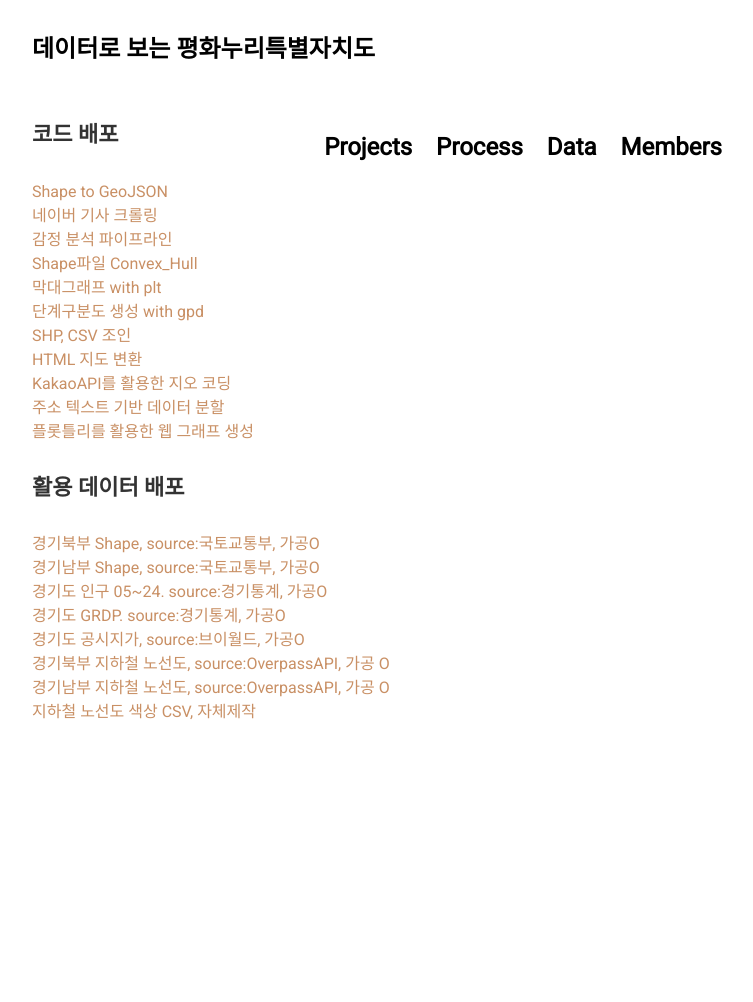
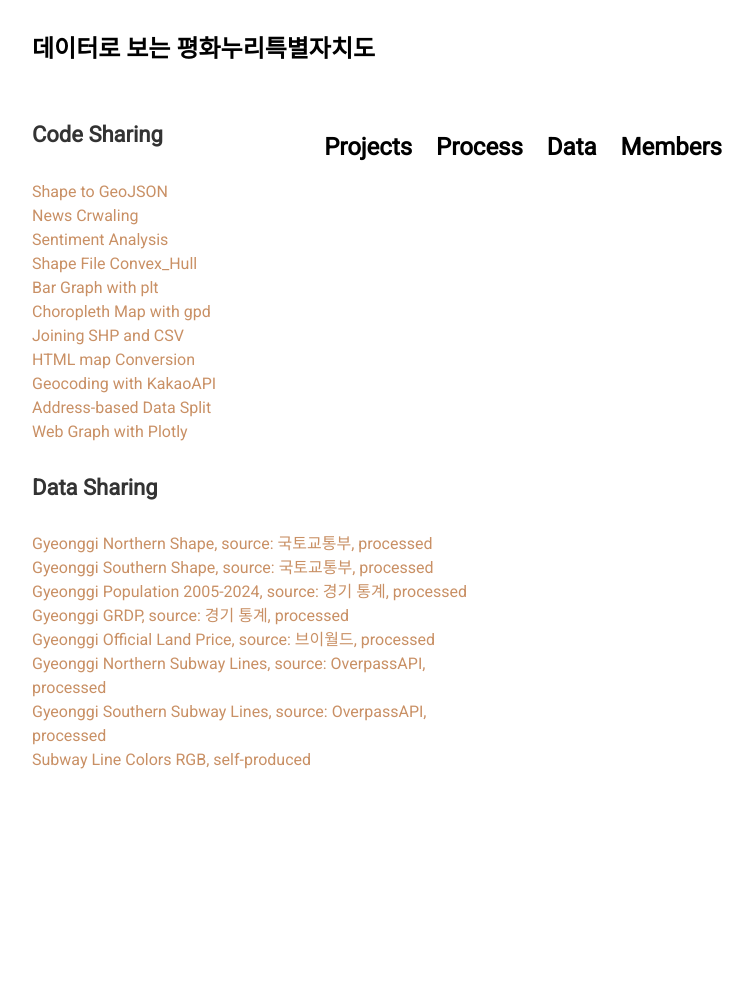
Before and after one commit to jinuew/SICM2002-6, a Jekyll site: the page built from pages/about.md, in a window 1280 px wide. Shown: the whole page, without its empty margins (263-1016 px from the left). Built offline with Jekyll 4.4.1, drawn with Linux system fonts in a browser that asks for light colours; nearby versions of some CDN libraries; before the commit the page ends 954 px from its top, so only the background shows below that.

Commit message:
Update about.md

```diff
--- a/pages/about.md
+++ b/pages/about.md
@@ -4,27 +4,27 @@ title: About
 permalink: /about
 ---
 
-#### 코드 배포
+#### Code Sharing
 
 [Shape to GeoJSON](https://github.com/jinuew/sicm2002-6/blob/main/assets/Code/Shape_to_GeoJSON.ipynb)<br>
-[네이버 기사 크롤링](https://github.com/jinuew/sicm2002-6/blob/main/assets/Code/네이버기사 크롤링.ipynb)<br>
-[감정 분석 파이프라인](https://github.com/jinuew/sicm2002-6/blob/main/assets/Code/감정분석 코드.ipynb)<br>
-[Shape파일 Convex_Hull](https://github.com/jinuew/sicm2002-6/blob/main/assets/Code/Convex_Hull.ipynb)<br>
-[막대그래프 with plt](https://github.com/jinuew/sicm2002-6/blob/main/assets/Code/GRDP.ipynb)<br>
-[단계구분도 생성 with gpd](https://github.com/jinuew/sicm2002-6/blob/main/assets/Code/GRDP단계구분도.ipynb)<br>
-[SHP, CSV 조인](https://github.com/jinuew/sicm2002-6/blob/main/assets/Code/shp와csv조인.ipynb)<br>
-[HTML 지도 변환](https://github.com/jinuew/sicm2002-6/blob/main/assets/Code/Geojson_to_html.ipynb)<br>
-[KakaoAPI를 활용한 지오 코딩](https://github.com/jinuew/sicm2002-6/blob/main/assets/Code/지오코딩.ipynb)<br>
-[주소 텍스트 기반 데이터 분할](https://github.com/jinuew/sicm2002-6/blob/main/assets/Code/주소기반데이터분할.ipynb)<br>
-[플롯틀리를 활용한 웹 그래프 생성](https://github.com/jinuew/sicm2002-6/blob/main/assets/Code/플롯틀리.ipynb)<br>
+[News Crwaling](https://github.com/jinuew/sicm2002-6/blob/main/assets/Code/네이버기사 크롤링.ipynb)<br>
+[Sentiment Analysis](https://github.com/jinuew/sicm2002-6/blob/main/assets/Code/감정분석 코드.ipynb)<br>
+[Shape File Convex_Hull](https://github.com/jinuew/sicm2002-6/blob/main/assets/Code/Convex_Hull.ipynb)<br>
+[Bar Graph with plt](https://github.com/jinuew/sicm2002-6/blob/main/assets/Code/GRDP.ipynb)<br>
+[Choropleth Map with gpd](https://github.com/jinuew/sicm2002-6/blob/main/assets/Code/GRDP단계구분도.ipynb)<br>
+[Joining SHP and CSV](https://github.com/jinuew/sicm2002-6/blob/main/assets/Code/shp와csv조인.ipynb)<br>
+[HTML map Conversion](https://github.com/jinuew/sicm2002-6/blob/main/assets/Code/Geojson_to_html.ipynb)<br>
+[Geocoding with KakaoAPI](https://github.com/jinuew/sicm2002-6/blob/main/assets/Code/지오코딩.ipynb)<br>
+[Address-based Data Split](https://github.com/jinuew/sicm2002-6/blob/main/assets/Code/주소기반데이터분할.ipynb)<br>
+[Web Graph with Plotly](https://github.com/jinuew/sicm2002-6/blob/main/assets/Code/플롯틀리.ipynb)<br>
 
-#### 활용 데이터 배포
+#### Data Sharing
 
-[경기북부 Shape, source:국토교통부, 가공O](https://github.com/jinuew/sicm2002-6/raw/main/assets/Data/경기북도4326.zip)<br>
-[경기남부 Shape, source:국토교통부, 가공O](https://github.com/jinuew/sicm2002-6/raw/main/assets/Data/경기남도4326.zip)<br>
-[경기도 인구 05~24. source:경기통계, 가공O](https://github.com/jinuew/sicm2002-6/raw/main/assets/Data/gyeonggi_pop.xlsx)<br>
-[경기도 GRDP. source:경기통계, 가공O](https://github.com/jinuew/sicm2002-6/raw/main/assets/Data/경기도GRDP.xlsx)<br>
-[경기도 공시지가, source:브이월드, 가공O](https://github.com/jinuew/sicm2002-6/raw/main/assets/Data/공시지가.zip)<br>
-[경기북부 지하철 노선도, source:OverpassAPI, 가공 O](https://github.com/jinuew/sicm2002-6/raw/main/assets/Data/north_subway.geojson)<br>
-[경기남부 지하철 노선도, source:OverpassAPI, 가공 O](https://github.com/jinuew/sicm2002-6/raw/main/assets/Data/south_subway.geojson)<br>
-[지하철 노선도 색상 CSV, 자체제작](https://github.com/jinuew/sicm2002-6/raw/main/assets/Data/subway_color.csv)<br>
+[Gyeonggi Northern Shape, source: 국토교통부, processed](https://github.com/jinuew/sicm2002-6/raw/main/assets/Data/경기북도4326.zip)<br>
+[Gyeonggi Southern Shape, source: 국토교통부, processed](https://github.com/jinuew/sicm2002-6/raw/main/assets/Data/경기남도4326.zip)<br>
+[Gyeonggi Population 2005-2024, source: 경기 통계, processed](https://github.com/jinuew/sicm2002-6/raw/main/assets/Data/gyeonggi_pop.xlsx)<br>
+[Gyeonggi GRDP, source: 경기 통계, processed](https://github.com/jinuew/sicm2002-6/raw/main/assets/Data/경기도GRDP.xlsx)<br>
+[Gyeonggi Official Land Price, source: 브이월드, processed](https://github.com/jinuew/sicm2002-6/raw/main/assets/Data/공시지가.zip)<br>
+[Gyeonggi Northern Subway Lines, source: OverpassAPI, processed](https://github.com/jinuew/sicm2002-6/raw/main/assets/Data/north_subway.geojson)<br>
+[Gyeonggi Southern Subway Lines, source: OverpassAPI, processed](https://github.com/jinuew/sicm2002-6/raw/main/assets/Data/south_subway.geojson)<br>
+[Subway Line Colors RGB, self-produced](https://github.com/jinuew/sicm2002-6/raw/main/assets/Data/subway_color.csv)<br>
```
